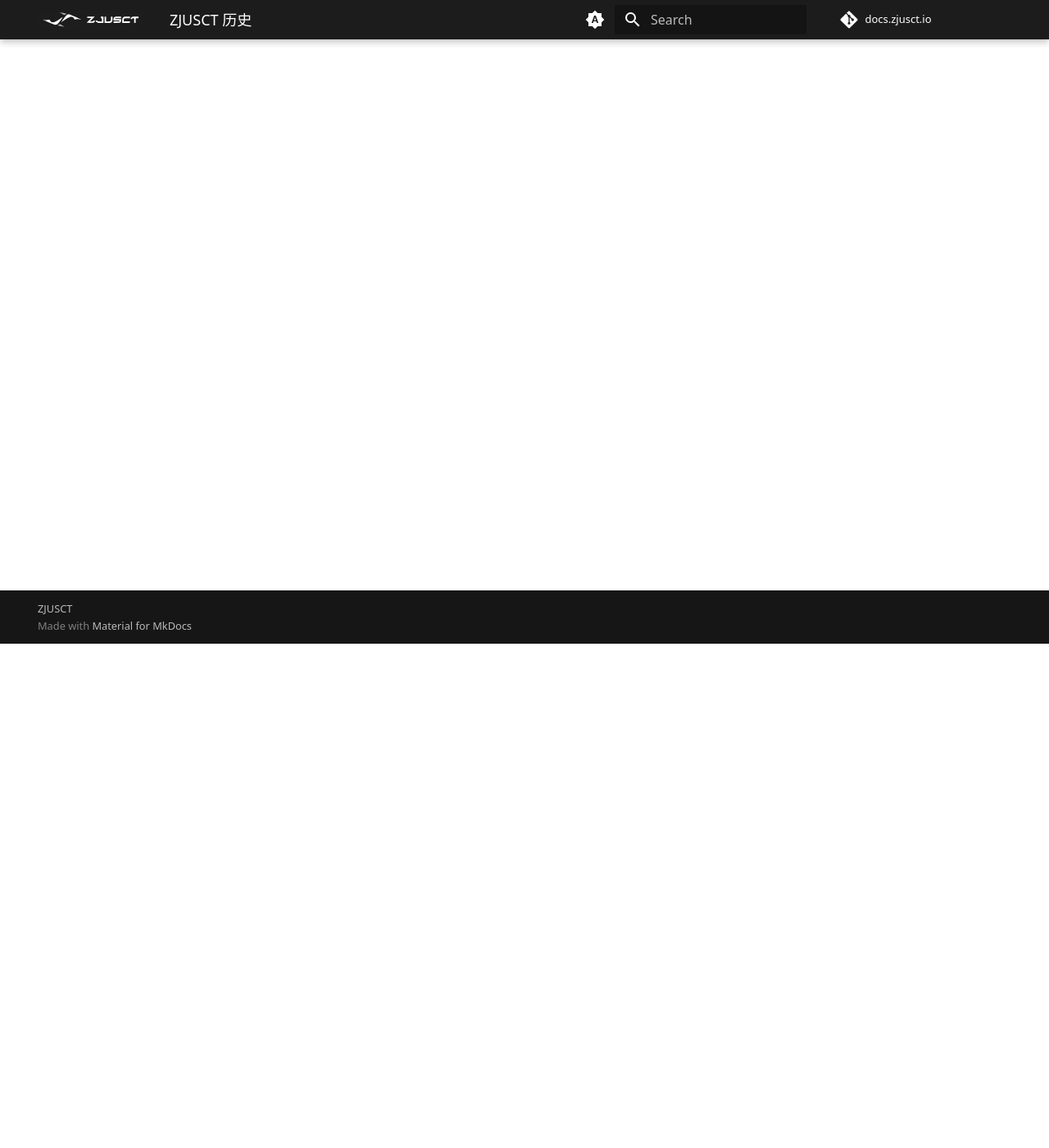
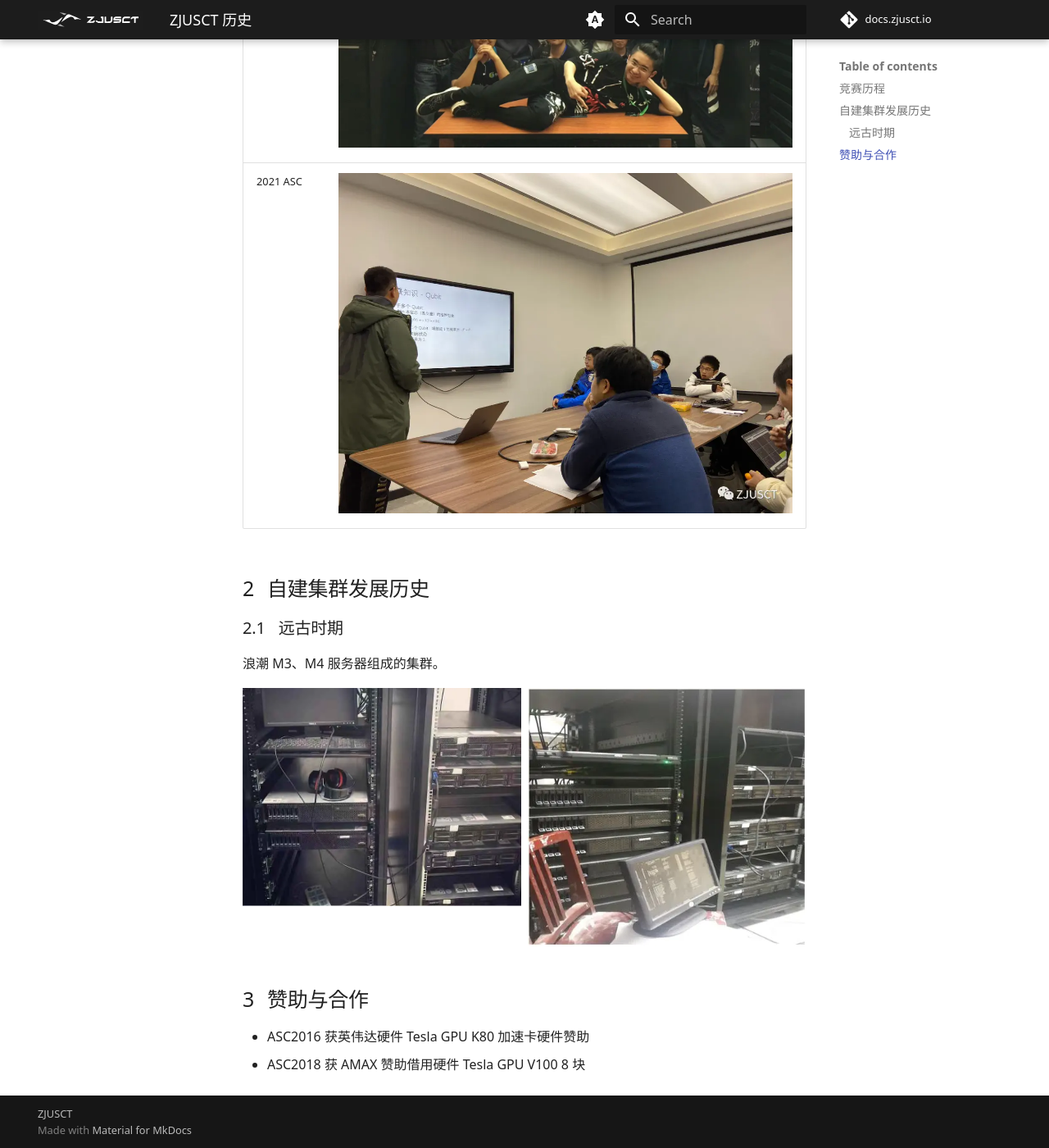
Before and after one commit to ZJUSCT/docs.zjusct.io, an MkDocs documentation site: the page built from docs/index/history.md, in a window 1280 px wide and 1400 px high, scrolled down 615 px. Shown: the whole window at 82% size. Built offline with MkDocs 1.6.1 and Material for MkDocs 9.7.7, drawn with Linux system fonts in a browser that asks for light colours; comment, search, counter and statistics services are not loaded.

Commit message:
feat(docs): add new images and update history and newcomer documentation

```diff
--- a/docs/index/history.md
+++ b/docs/index/history.md
@@ -3,3 +3,27 @@
 !!! abstract
 
     收集超算队发展的历史资料，记录超算队的成长历程。
+
+## 竞赛历程
+
+| 年份和赛事 | 照片 |
+| --- | --- |
+| 2017 ASC | ![asc17.webp](./history.assets/asc17.webp) |
+| 2021 ASC | ![asc21.webp](./history.assets/asc21.webp) |
+
+## 自建集群发展历史
+
+### 远古时期
+
+浪潮 M3、M4 服务器组成的集群。
+
+<div class="grid cards" markdown>
+![very-old-cluster.webp](./history.assets/very-old-cluster.webp)
+
+![very-old-cluster-2.webp](./history.assets/very-old-cluster-2.webp)
+</div>
+
+## 赞助与合作
+
+- ASC2016 获英伟达硬件 Tesla GPU K80 加速卡硬件赞助
+- ASC2018 获 AMAX 赞助借用硬件 Tesla GPU V100 8 块
```
Also changed, not shown: docs/falcon/mirror.md (+6 -0 lines), docs/index/newcomer.md (+1 -1 lines), docs/falcon/mirror.assets/infra-1.webp (added), docs/falcon/mirror.assets/infra-2.webp (added), docs/index/history.assets/asc-history.webp (added), docs/index/history.assets/asc17.webp (added), docs/index/history.assets/asc21.webp (added), docs/index/history.assets/very-old-cluster-2.webp (added), docs/index/history.assets/very-old-cluster.webp (added).
